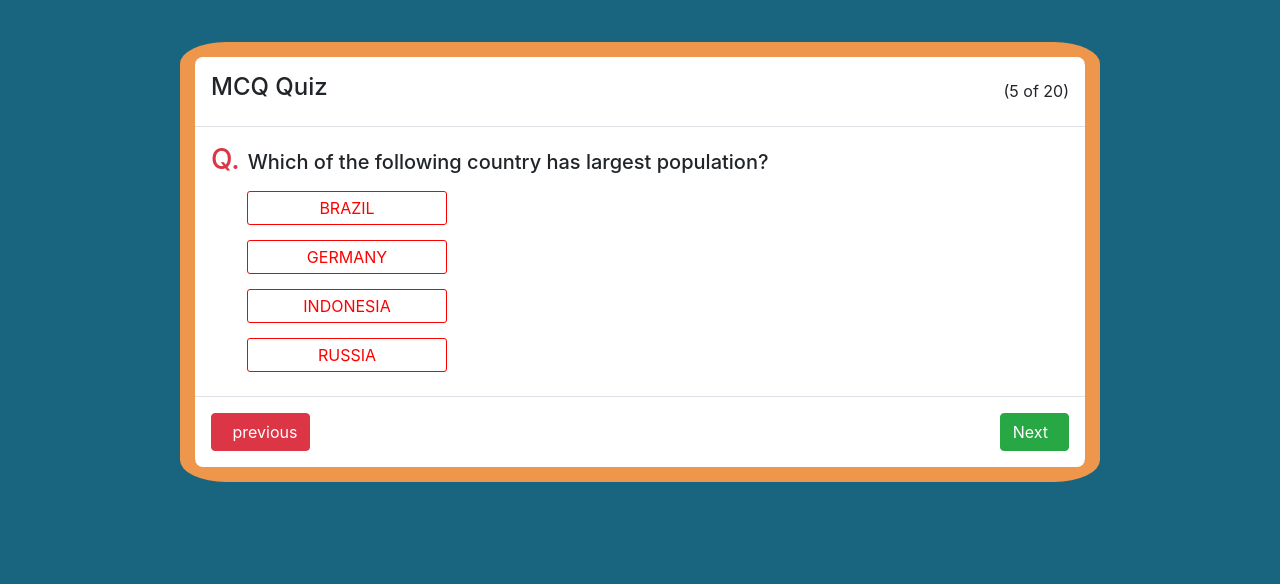
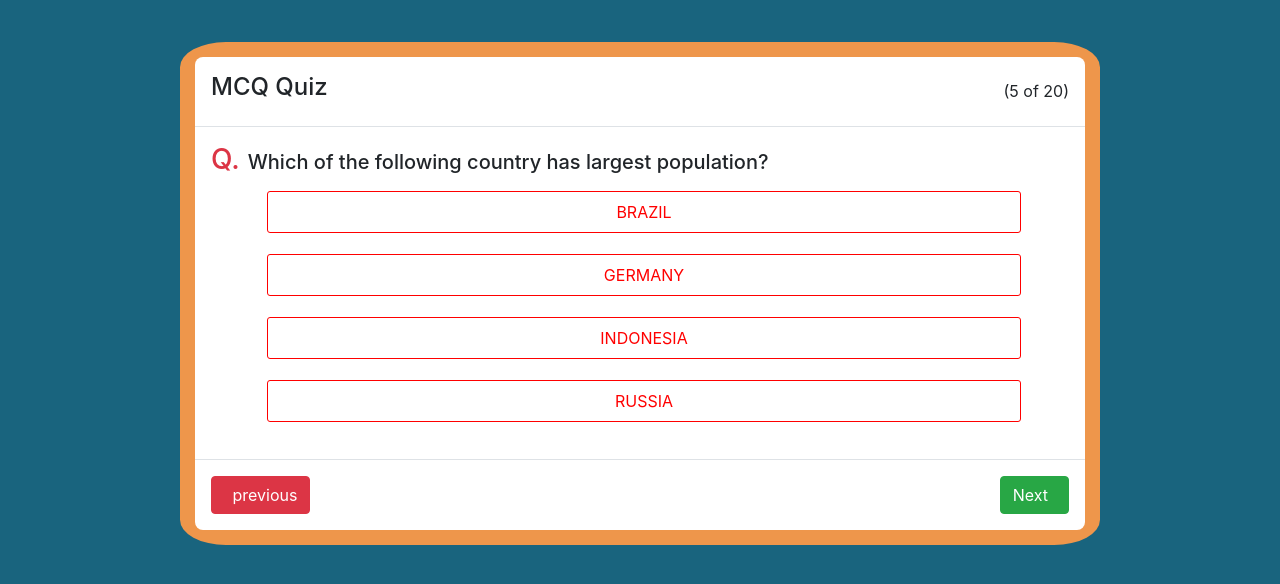
Before and after one commit to Vvan31/MovieGuru, a plain HTML site: page media/index.html in a window 1280 px wide. Shown: the part 62-646 px from the top of the page. Drawn offline with nearby package versions, Linux system fonts and the light colour scheme.

Commit message:
fixed the style of answers

```diff
--- a/media/style.css
+++ b/media/style.css
@@ -24,6 +24,8 @@ nav{
 
 label.radio {
   cursor: pointer;
+  display: block;
+  margin: 0 3rem 1.3rem;
 }
 
 label.radio input {
@@ -35,11 +37,10 @@ label.radio input {
 }
 
 label.radio span {
-  padding: 4px 0px;
+  padding: .5rem 0;
   border: 1px solid red;
-  display: inline-block;
+  display: block;
   color: red;
-  width: 200px;
   text-align: center;
   border-radius: 3px;
   margin-top: 7px;
@@ -57,10 +58,6 @@ label.radio span.active {
 }
 
 
-.ans {
-  margin-left: 36px !important;
-}
-
 .btn:focus {
   outline: 0 !important;
   box-shadow: none !important;
```
